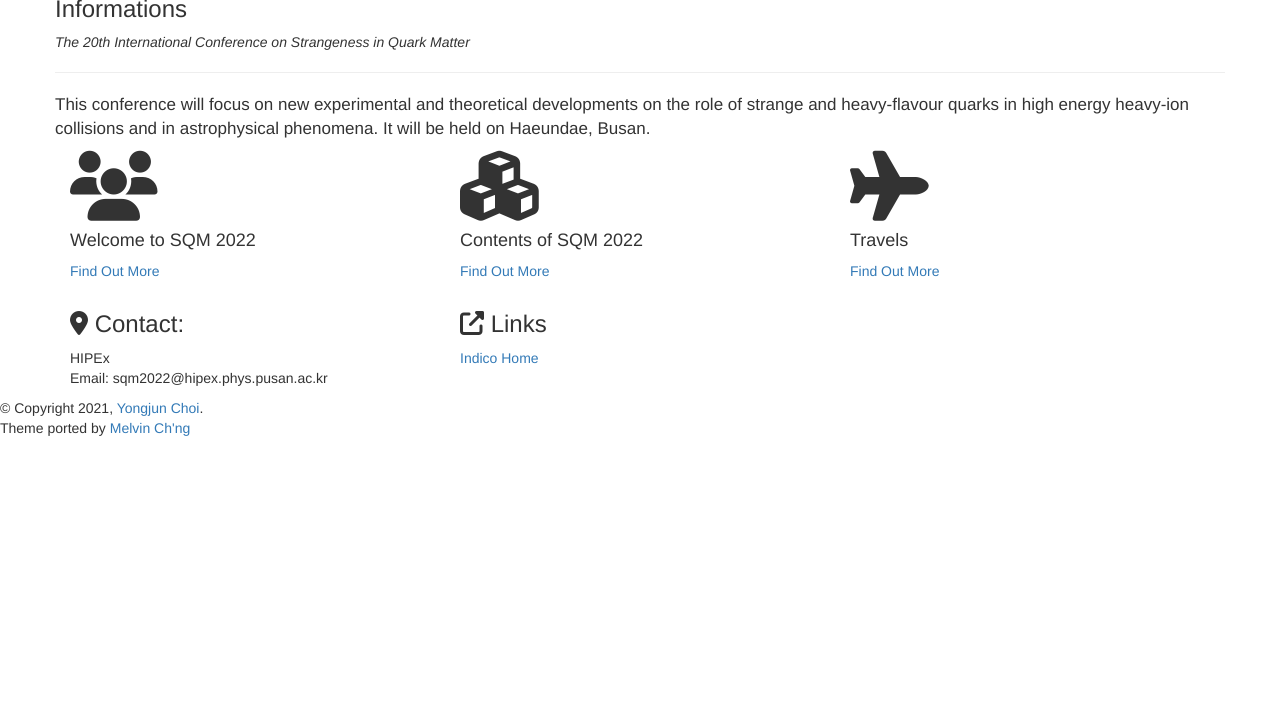
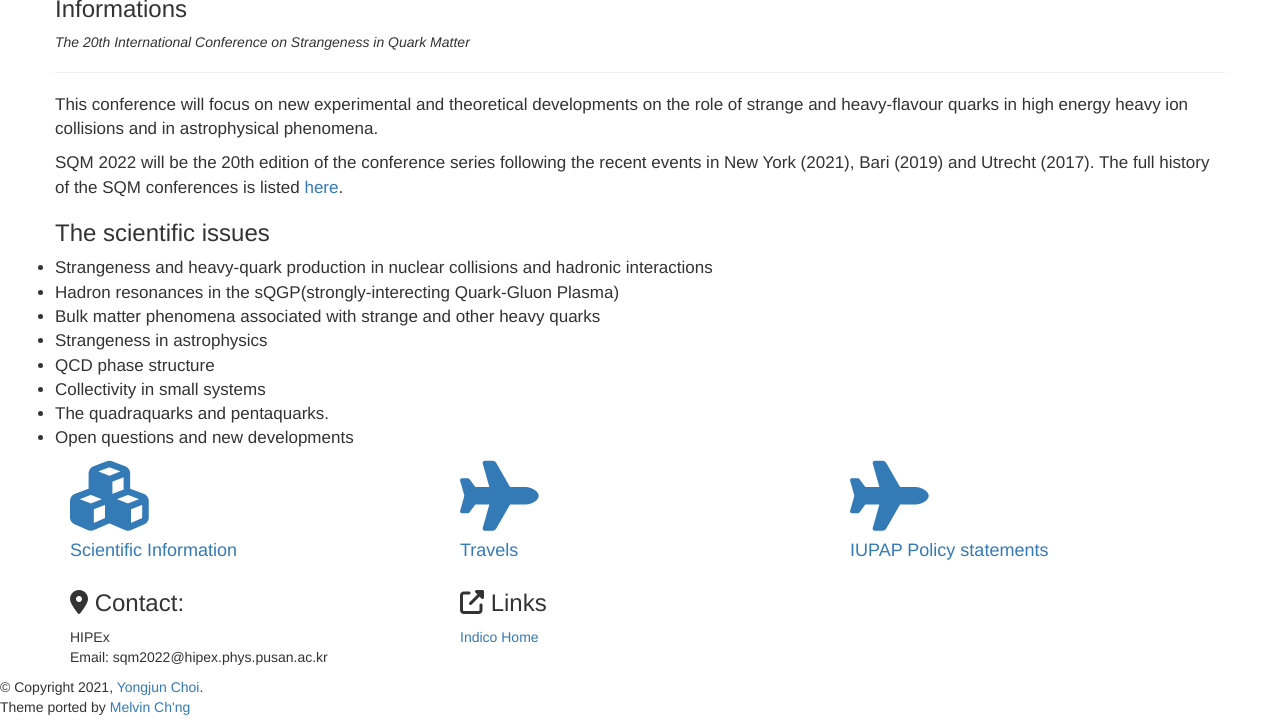
Before and after one commit to SQM2021/SQM2021.github.io, a Jekyll site: the page built from index.html, in a window 1280 px wide and 900 px high, scrolled down 1305 px, cut to the strip 173-900 px from the top of the window. Built offline with Jekyll 4.4.1, drawn with Linux system fonts in a browser that asks for light colours; nearby versions of some CDN libraries; library files that are not in the unit come from our copies; before the commit the page ends 1926 px from its top, so only the background shows below that.

Commit message:
20210630

```diff
--- a/_layouts/home.html
+++ b/_layouts/home.html
@@ -68,34 +68,46 @@ layout: default
             <div class="services-header">
                 <h3 class="services-header-title">Informations</h3>
                 <p class="services-header-body"><em> The 20th International Conference on Strangeness in Quark Matter </em>  </p><hr>
-                <p class="services-body" style="font-size:17px;">This conference will focus on new experimental and theoretical developments on the role of strange and heavy-flavour quarks in high energy heavy-ion collisions and in astrophysical phenomena. It will be held on Haeundae, Busan.</p>
+                <p class="services-body" style="font-size:17px;">This conference will focus on new experimental and theoretical developments on the role of strange and heavy-flavour quarks in high energy heavy ion collisions and in astrophysical phenomena. </p>
+                <p class="services-body" style="font-size:17px;">SQM 2022 will be the 20th edition of the conference series following the recent events in New York (2021), Bari (2019) and Utrecht (2017). The full history of the SQM conferences is listed <a href="/history">here</a>. </p>
+                <h3 class="services-header-title">The scientific issues</h3>
+                <ul style="padding-left:0px">
+                    <li class="services-body" style="font-size:17px;">Strangeness and heavy-quark production in nuclear collisions and hadronic interactions</li>
+                    <li class="services-body" style="font-size:17px;">Hadron resonances in the sQGP(strongly-interecting Quark-Gluon Plasma)</li>
+                    <li class="services-body" style="font-size:17px;">Bulk matter phenomena associated with strange and other heavy quarks</li>
+                    <li class="services-body" style="font-size:17px;">Strangeness in astrophysics</li>
+                    <li class="services-body" style="font-size:17px;">QCD phase structure</li>
+                    <li class="services-body" style="font-size:17px;">Collectivity in small systems</li>
+                    <li class="services-body" style="font-size:17px;">The quadraquarks and pentaquarks.</li>
+                    <li class="services-body" style="font-size:17px;">Open questions and new developments</li>
+                </ul>
             </div>
         </div>
 
         <!-- Begin Services Row 1 -->
         <div class="row services-row services-row-head services-row-1">
             <div class="col-lg-4 col-md-4 col-sm-4 col-xs-12">
-                <div class="services-group wow animated fadeInLeft" data-wow-offset="40">
-                    <p class="services-icon"><span class="fa fa-users fa-5x"></span></p>
-                    <h4 class="services-title">Welcome to SQM 2022</h4>
-                    <p class="services-more"><a href="/welcomesqm.html">Find Out More</a></p>
+                <a href="/timetable"><div class="services-group wow animated fadeInLeft" data-wow-offset="40">
+                    <p class="services-icon"><span class="fa fa-cubes fa-5x"></span></p>
+                    <h4 class="services-title">Scientific Information</h4>
                 </div>
+            </a>
             </div>
 
             <div class="col-lg-4 col-md-4 col-sm-4 col-xs-12">
-                <div class="services-group wow animated zoomIn" data-wow-offset="40">
-                    <p class="services-icon"><i class="fa fa-cubes fa-5x"></i></p>
-                    <h4 class="services-title">Contents of SQM 2022</h4>
-                    <p class="services-more"><a href="/timetable">Find Out More</a></p>
+                <a href="/transport"><div class="services-group wow animated zoomIn" data-wow-offset="40">
+                    <p class="services-icon"><i class="fa fa-plane fa-5x"></i></p>
+                    <h4 class="services-title">Travels</h4>
                 </div>
+            </a>
             </div>
 
             <div class="col-lg-4 col-md-4 col-sm-4 col-xs-12">
-                <div class="services-group wow animated fadeInRight" data-wow-offset="40">
+                <a href=""><div class="services-group wow animated fadeInRight" data-wow-offset="40">
                     <p class="services-icon"><i class="fa fa-plane fa-5x"></i></p>
-                    <h4 class="services-title">Travels</h4>
-                    <p class="services-more"><a href="/transport">Find Out More</a></p>
+                    <h4 class="services-title">IUPAP Policy statements</h4>
                 </div>
+            </a>
             </div>
         </div>
             <!-- End Serivces Row 1 -->
```
Also changed, not shown: _posts/2021-06-22-welcome-to-sqm.md (line endings or trailing spaces).
